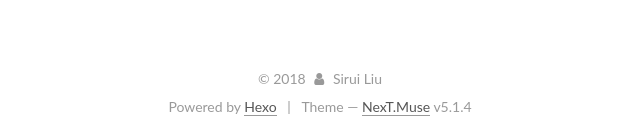
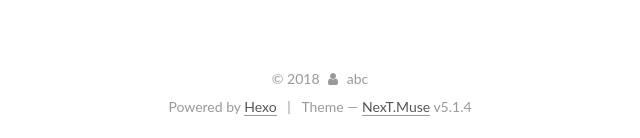
Before and after one commit to Sirui-Liu/Sirui-Liu.github.io, a plain HTML site: page 2018/09/11/hello-world/index.html in a window 1280 px wide. Shown: the part 1320-1458 px from the top of the page, 160-800 px from the left. Drawn offline with Linux system fonts and the light colour scheme.

Commit message:
Site updated: 2018-09-11 02:25:34

```diff
--- a/2018/09/11/hello-world/index.html
+++ b/2018/09/11/hello-world/index.html
@@ -235,7 +235,7 @@
     <link itemprop="mainEntityOfPage" href="http://sirui-liu.github.io/2018/09/11/hello-world/">
 
     <span hidden itemprop="author" itemscope itemtype="http://schema.org/Person">
-      <meta itemprop="name" content="Sirui Liu">
+      <meta itemprop="name" content="abc">
       <meta itemprop="description" content="">
       <meta itemprop="image" content="/images/avatar.gif">
     </span>
@@ -406,7 +406,7 @@
         <div class="site-overview">
           <div class="site-author motion-element" itemprop="author" itemscope itemtype="http://schema.org/Person">
 
-              <p class="site-author-name" itemprop="name">Sirui Liu</p>
+              <p class="site-author-name" itemprop="name">abc</p>
               <p class="site-description motion-element" itemprop="description"></p>
           </div>
 
@@ -487,7 +487,7 @@
   <span class="with-love">
     <i class="fa fa-user"></i>
   </span>
-  <span class="author" itemprop="copyrightHolder">Sirui Liu</span>
+  <span class="author" itemprop="copyrightHolder">abc</span>
 
 
 </div>
```
Also changed, not shown: 2018/09/11/My-First-Post/index.html (+3 -3 lines), archives/2018/09/index.html (+2 -2 lines), archives/2018/index.html (+2 -2 lines), archives/index.html (+2 -2 lines), index.html (+4 -4 lines), tags/test/index.html (+2 -2 lines).
